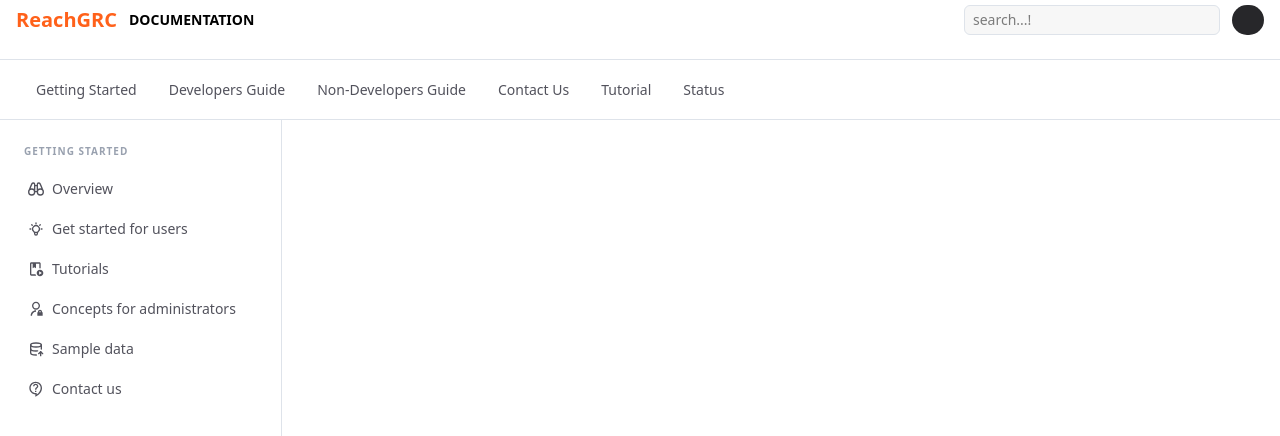
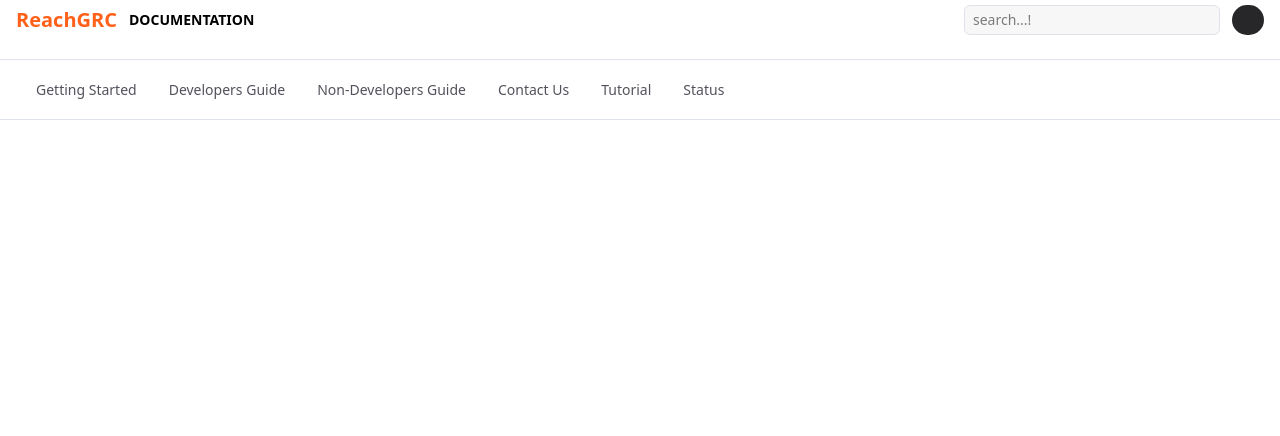
Before and after one commit to aksharkh/ReachGRC-Trust--F, a React (Vite) app: page /developers/guide in a window 1280 px wide. Shown: the top 436 px of the page. Built offline with nearby package versions, Linux system fonts and the light colour scheme.

Commit message:
Removed Unwanted Code

```diff
--- a/src/pages/DevelopersGuide.tsx
+++ b/src/pages/DevelopersGuide.tsx
@@ -1,33 +1,30 @@
-import { useState } from "react"
 
+import { Outlet } from "react-router-dom"
 import NavBar from "../components/DocumentsComponent/navBar"
 import SecondaryBar from "../components/DocumentsComponent/SecondaryNavBar"
 
-import GettingStarted from "../components/DocumentsComponent/GettingStarted"
 const DevelopersGuide = () => {
 
-    const [currentSection, setCurrentSection] = useState("Getting Started")
+      return (
+    <div className="w-screen flex flex-col h-screen bg-white dark:bg-zinc-950 transition-colors duration-200">
 
-    const selectedSection: Record<string, React.ReactElement> = {
-        "Getting Started" : <GettingStarted/>,
-        // "Developers Guide",
-        // "Non - Developers Guide",
-        // "Contact us",
-        // "tutorial",
-        // "status"
-    }
+      {/* Top nav + secondary bar — always visible */}
+      <div className="flex-shrink-0 w-full" style={{ height: "15%" }}>
+        <div className="h-[50%] w-full">
+          <NavBar />
+        </div>
+        <div className="h-[50%] w-full">
+          <SecondaryBar />
+        </div>
+      </div>
 
-    return (
-<div className="w-screen flex items-center flex-col h-screen">
-  <div className="relative w-full flex-col h-[15%] bg-[#f9f8f7]">
-    <div className="absolute w-full top-0 h-[50%]"><NavBar /></div>
-    <div className="absolute w-full bottom-0 h-[50%]"><SecondaryBar setCurrentSection={setCurrentSection} /></div>
-  </div>
-  <div className="flex-1 w-full h-[85%] items-center  overflow-auto">
-    {selectedSection[currentSection] ?? <div>Coming</div>}
-  </div>
-</div>
-    )
-}
+      {/* Main content — only this changes per route */}
+      <div className="flex-1 w-full overflow-hidden">
+        <Outlet />
+      </div>
+
+    </div>
+  );
+};
 
 export default DevelopersGuide
```
